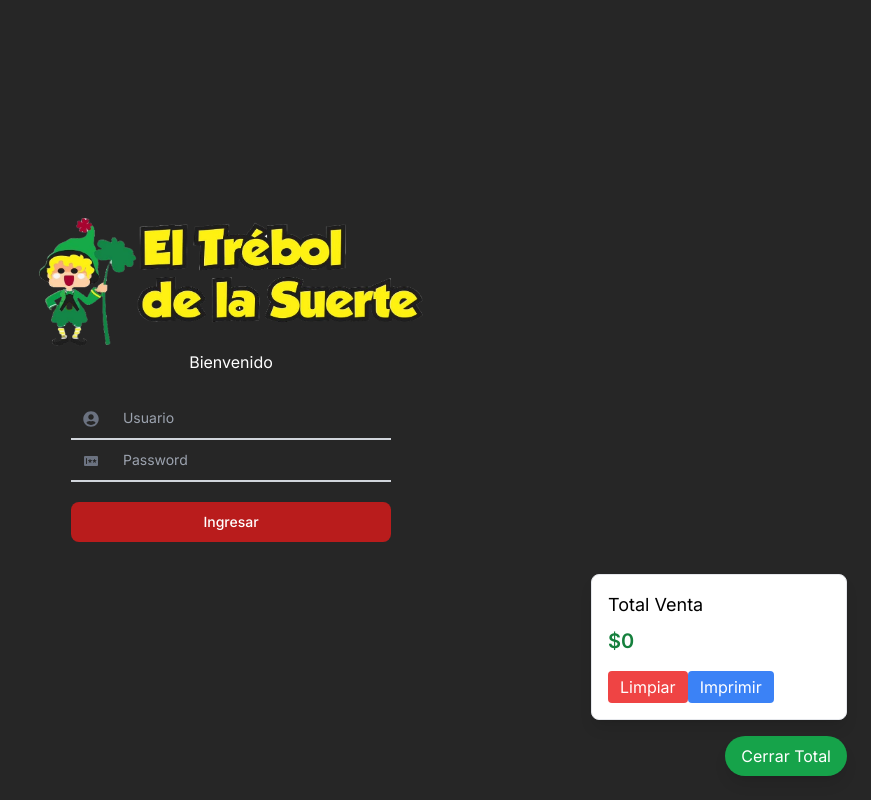
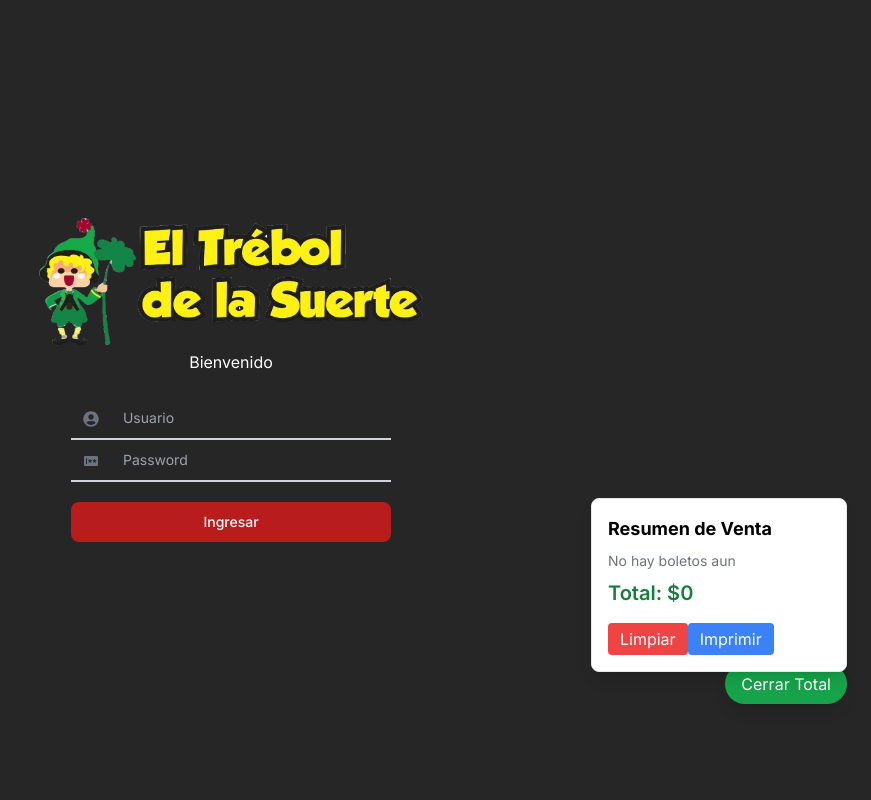
Before and after one commit to CristianDB1/Pizarras, a Next.js app: page / in a window 1280 px wide. Both pictures are taken after a click on the button "Ver Total". Shown: the whole page, without its empty margins (409-1280 px from the left). Built offline with nearby package versions, Linux system fonts and the light colour scheme.

Commit message:
fix context corregir aculaciones de ventas en array
Toco hacer un cambio en el contexto global, por un error de sintaxis, que nos daba conflicto y convertia un array con datos en un string

```diff
--- a/src/components/custom/modal/TotalVentaModal.js
+++ b/src/components/custom/modal/TotalVentaModal.js
@@ -4,33 +4,49 @@ import { useTotalVenta } from "@/context/TotalVentasContext";
 import { generarPDFTotalVenta } from "../pdf/pdfTotalVenta";
 
 export default function TotalVentasModal(){
-    const {total, resetTotal} = useTotalVenta();
+    const {ventas,total,resetVentas} = useTotalVenta();
     const [open, setOpen] = useState(false);
-
     return(
         <div>
             {/*Boton flotante para abrir y cerrar el modal*/}
             <button
-                className="fixed bottom-6 right-6 bg-green-600 text-white px-4 py-2 rounded-full shadow-lg hover:bg-green-700"
+                className="fixed bottom-24 right-6 bg-green-600 text-white px-4 py-2 rounded-full shadow-lg hover:bg-green-700"
                 onClick={()=>setOpen(!open)}
             >
                 {open ? "Cerrar Total" : "Ver Total"}
             </button>
             {/*Modal*/}
             {open &&(
-                <div className="fixed bottom-20 right-6 bg-white border shadow-lg rounded-lg p-4 w-64">
-                    <h2 className="text-lg dont -bold mb-2">Total Venta</h2>
-                    <p className="text-xl font-semibold text-green-700">${total}</p>
+                <div className="fixed bottom-32 right-6 bg-white border shadow-lg rounded-lg p-4 w-64">
+                    <h2 className="text-lg font-bold mb-2">Resumen de Venta</h2>
+
+                    <div className="max-h-40 overflow-y-auto text-sm">
+                        {Array.isArray(ventas) && ventas.length > 0 ?(
+                            ventas.map((v,i) => (
+                                <div key={i} className="border-b py-1">
+                                    <p>
+                                     <strong>{v.numero}</strong> - Cant: {v.cantidad} -Precio: {v.precio} - Subtotal: ${v.subtotal}
+                                    </p>
+                                </div>
+                            ))
+                        ):(
+                            <p className="text-gray-500">No hay boletos aun</p>
+                        )}
+                    </div>
+
+                    <p className="text-xl font-semibold text-green-700 mt-2">
+                        Total: ${total}
+                    </p>
 
                     <div className="felx justify-between mt-4">
                         <button
-                            onClick={resetTotal}
+                            onClick={resetVentas}
                             className="bg-red-500 text-white px-3 py-1 rounded hover>bg-red-600"
                         >
                             Limpiar
                         </button>
                         <button
-                            onClick={()=> generarPDFTotalVenta(total)}
+                            onClick={()=> generarPDFTotalVenta(total,ventas)}
                             className="bg-blue-500 text-white px-3 py-1 rounded hover:bg-blue-600"
                         >
                             Imprimir
--- a/src/components/custom/pdf/pdfTotalVenta.js
+++ b/src/components/custom/pdf/pdfTotalVenta.js
@@ -1,6 +1,6 @@
 import jsPDF from "jspdf";
 
-export const generarPDFTotalVenta = (total) => {
+export const generarPDFTotalVenta = (total,ventas) => {
     const doc = new jsPDF();
 
     //Titulo
@@ -13,8 +13,19 @@ export const generarPDFTotalVenta = (total) => {
     doc.text(`Fecha: ${fecha}`,20, 30);
 
     //Total
+    let y = 40;
+    ventas.forEach((v,i) => {
+        doc.setFontSize(12);
+        doc.text(
+            `${i+1}. Boleto: ${v.numero} | Cant: ${v.cantidad} | $${v.subtotal}`,
+            20,
+            y
+        );
+        y+=10;
+    });
+
     doc.setFontSize(16);
-    doc.text(`Total de Venta: $${total}`,20, 50);
+    doc.text(`Total: $${total}`,20, y+10);
 
     //Final
     doc.setFontSize(10);
--- a/src/components/custom/tickectBuy/TickectBuy.js
+++ b/src/components/custom/tickectBuy/TickectBuy.js
@@ -39,6 +39,7 @@ const TicketBuy = () => {
   const [selectedSorteo, setSelectedSorteo] = useState(null);
   const [avanceIndex, setAvanceIndex] = useState(0); // 0 = sorteo original
   const [originalSorteo, setOriginalSorteo] = useState(null);
+  const {addVenta}= useTotalVenta();
 
   useEffect(() => {
     Promise.all([
@@ -409,10 +410,25 @@ const TicketBuy = () => {
 
     // Agregar el boleto actual a la lista de boletos acumulados
     if (ticketNumber && prizebox && name) {
+      const precio = parseInt(prizebox);
+      const boleto = {
+        numero: ticketNumber,
+        precio: precio,
+        cantidad: 1,
+        subtotal: precio,
+        comprador: name,
+      };
+
+      //Actualizo la lista local
       setTickets((prevTickets) => [
-        ...prevTickets,
-        { number: ticketNumber, price: prizebox, name },
+        ...prevTickets,boleto
       ]);
+
+      //Ahora actualizo el contexto local
+      addVenta(boleto);
+      console.log(boleto);
+
+      //Limpiar los inputs
       setTicketNumber("");
       setPrizebox("");
       return true;
@@ -420,7 +436,7 @@ const TicketBuy = () => {
   };
   const handlePlusTicket = () => {
     if (addTicketToList()) {
-      console.log(tickets);
+      //console.log(tickets);
     }
   };
   const handleDeleteTicket = (index) => {
@@ -449,7 +465,6 @@ const TicketBuy = () => {
       opts[idx] = label;
       return opts;
     }, {});
-
 
     // Si ya está en avance, mostrar opción de revertir
     let showRevert = avanceIndex !== 0;
@@ -480,29 +495,6 @@ const TicketBuy = () => {
       setAvanceIndex(Number(idx));
       Swal.fire({ icon: 'success', title: 'Sorteo cambiado', timer: 1200, showConfirmButton: false });
     }
-  };
-
-  const TicketBuy = () => {
-    const {addToTotal} = useTotalVenta(); //Usamos el hook
-
-    const addTicketToList = () => {
-      //La validacion actual
-
-      if(ticketNumber && prizebox && name){
-        const precio = parseInt(prizebox);
-
-        setTickets((prevTickets) => [
-          ...prevTickets,
-          {number:ticketNumber,price:precio,name},
-        ]);
-
-        addToTotal(precio);
-
-        setTicketNumber("");
-        setPrizebox("");
-        return true;
-      }
-    };
   };
 
   return (
--- a/src/context/TotalVentasContext.js
+++ b/src/context/TotalVentasContext.js
@@ -5,19 +5,22 @@ const TotalVentaContext = createContext(); //Creamos el contexto de esta manera
 
 //Aqui se crea un provider que es el que va a envolver la app
 export const TotalVentaProvider = ({children}) => {
+    const [ventas, setVentas] = useState([]); //Aqui va a estar la lista de boletos
     const [total, setTotal] = useState(0);
 
     //Creamos funciones de utilidad
-    const addToTotal = (monto) => {
-        setTotal((prev) => prev + monto);
+    const addVenta = (boleto) => {
+        setVentas((prev) => [...prev,boleto]);
+        setTotal((prev) => prev + boleto.subtotal);
     };
 
-    const resetTotal = () => {
+    const resetVentas = () => {
+        setVentas([]);
         setTotal(0);
     };
 
     return (
-        <TotalVentaContext.Provider value={{total,addToTotal,resetTotal}}>
+        <TotalVentaContext.Provider value={{ventas,total,addVenta,resetVentas}}>
             {children}
         </TotalVentaContext.Provider>
     );
```
